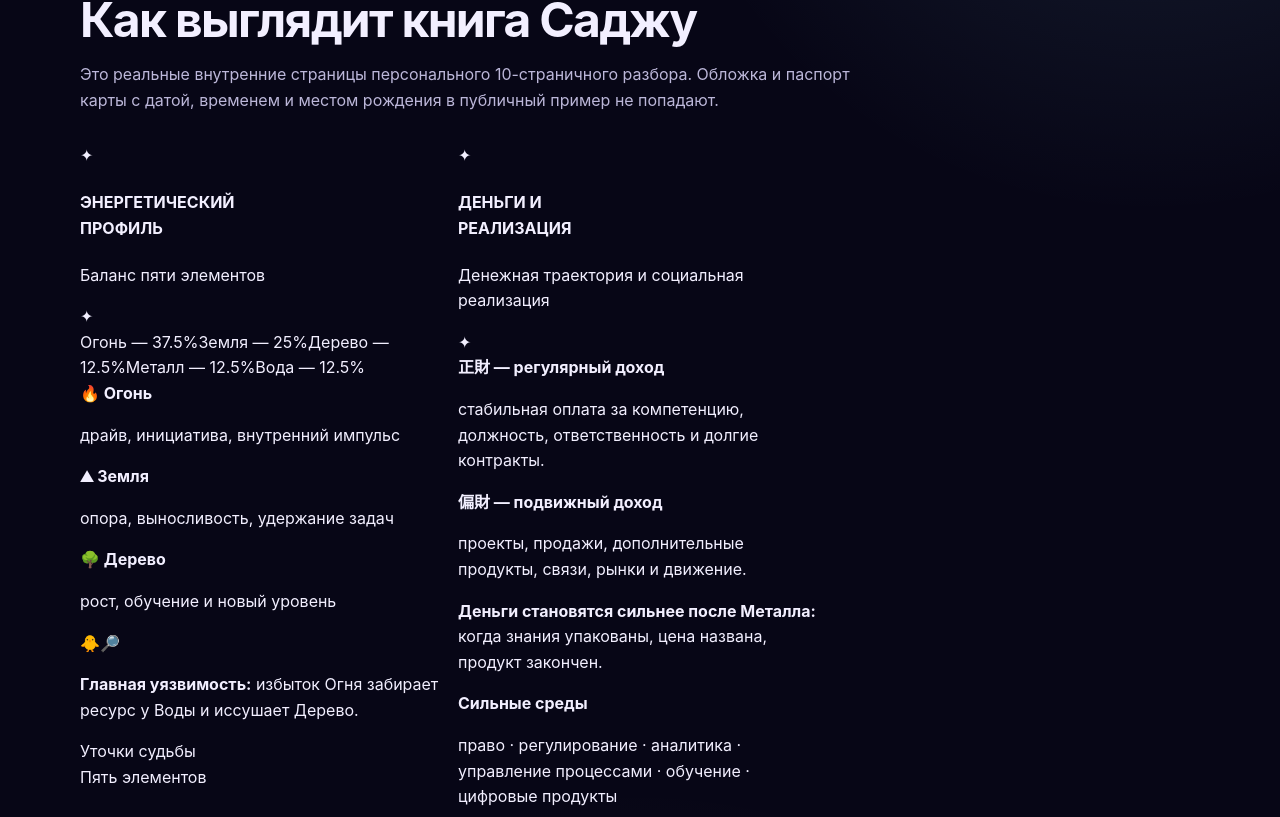
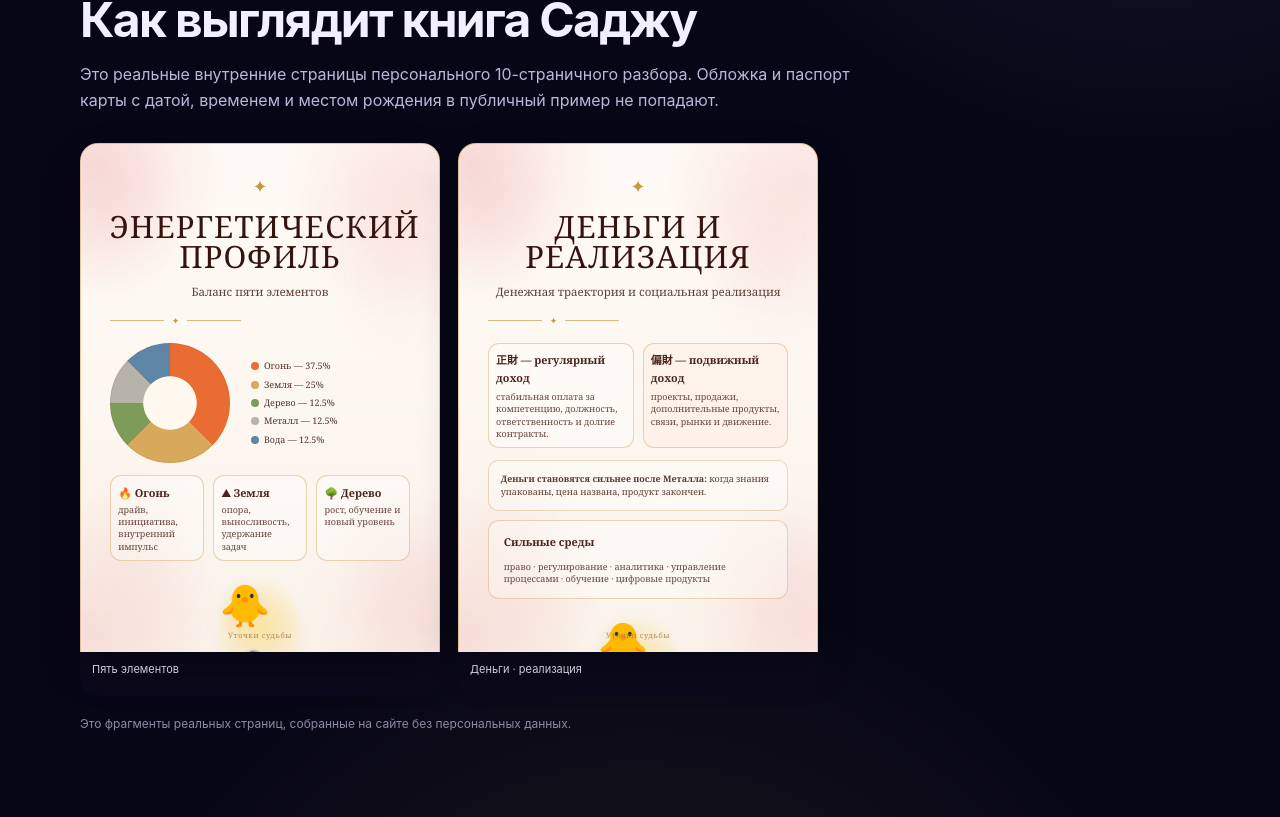
Before and after one commit to baltutis02-crypto/utochki-sudby, a Next.js app: page /razbory/saju in a window 1280 px wide. Shown: the part 1003-1820 px from the top of the page. Built offline with nearby package versions, Linux system fonts and the light colour scheme.

Commit message:
Style live reading previews

```diff
--- a/app/globals.css
+++ b/app/globals.css
@@ -898,3 +898,287 @@ h3 { font-size: 22px; }
     padding-top: 46px;
   }
 }
+
+
+/* Rendered reading samples: no external image assets */
+.sample-wrap {
+  min-width: 0;
+}
+.sample-sheet {
+  position: relative;
+  aspect-ratio: 360 / 509;
+  overflow: hidden;
+  padding: 8% 8% 7%;
+  color: #351c17;
+  border: 1px solid rgba(201,160,83,.5);
+  border-radius: 18px;
+  background:
+    radial-gradient(circle at 4% 4%, rgba(238,178,178,.42), transparent 22%),
+    radial-gradient(circle at 96% 8%, rgba(243,192,192,.38), transparent 24%),
+    radial-gradient(circle at 2% 96%, rgba(238,177,177,.34), transparent 23%),
+    radial-gradient(circle at 98% 95%, rgba(242,190,190,.32), transparent 24%),
+    linear-gradient(180deg, #fffaf5 0%, #fbf4ec 100%);
+  box-shadow: 0 18px 40px rgba(0,0,0,.2);
+}
+.sample-sheet::before,
+.sample-sheet::after {
+  content: "";
+  position: absolute;
+  inset: -8%;
+  pointer-events: none;
+  opacity: .3;
+  background:
+    radial-gradient(ellipse at 14% 18%, rgba(225,140,150,.28), transparent 14%),
+    radial-gradient(ellipse at 84% 30%, rgba(230,157,157,.22), transparent 14%),
+    radial-gradient(ellipse at 25% 80%, rgba(235,171,171,.22), transparent 15%);
+  filter: blur(8px);
+}
+.sample-sheet::after {
+  transform: rotate(180deg);
+}
+.sample-sheet > * {
+  position: relative;
+  z-index: 1;
+}
+.sample-top-ornament {
+  margin-bottom: 3%;
+  text-align: center;
+  color: #c59842;
+  font-size: clamp(12px, 1.5vw, 18px);
+}
+.sample-title {
+  margin: 0;
+  color: #351410;
+  text-align: center;
+  font-family: Georgia, "Times New Roman", serif;
+  font-size: clamp(19px, 2.4vw, 32px);
+  font-weight: 500;
+  line-height: .98;
+  letter-spacing: .04em;
+}
+.sample-subtitle {
+  margin: 4% 0 0;
+  text-align: center;
+  color: #5d4038;
+  font-family: Georgia, "Times New Roman", serif;
+  font-size: clamp(8px, .9vw, 12px);
+}
+.sample-gold-rule {
+  display: flex;
+  align-items: center;
+  gap: 8px;
+  margin: 4% auto 5%;
+  color: #c59842;
+  font-size: 9px;
+}
+.sample-gold-rule::before,
+.sample-gold-rule::after {
+  content: "";
+  width: 54px;
+  height: 1px;
+  background: rgba(197,152,66,.65);
+}
+.sample-lead {
+  max-width: 88%;
+  margin: 0 auto 5%;
+  text-align: center;
+  color: #4d2a24;
+  font-family: Georgia, "Times New Roman", serif;
+  font-size: clamp(8px, .95vw, 12px);
+  line-height: 1.45;
+}
+.sample-lead.compact {
+  margin-bottom: 4%;
+}
+.sample-two-boxes,
+.sample-three-boxes {
+  display: grid;
+  gap: 3%;
+}
+.sample-two-boxes {
+  grid-template-columns: 1fr 1fr;
+}
+.sample-two-boxes.money {
+  margin-bottom: 4%;
+}
+.sample-three-boxes {
+  grid-template-columns: repeat(3, 1fr);
+  margin-top: 4%;
+}
+.sample-box {
+  padding: 5%;
+  border: 1px solid rgba(197,152,66,.38);
+  border-radius: 11px;
+  background: rgba(255,255,255,.34);
+}
+.sample-box.soft {
+  background: rgba(255,236,227,.42);
+}
+.sample-box.wide {
+  margin-top: 3%;
+  padding: 4% 5%;
+}
+.sample-box.mini {
+  padding: 8%;
+}
+.sample-box strong {
+  display: block;
+  margin-bottom: 4%;
+  color: #4b241d;
+  font-family: Georgia, "Times New Roman", serif;
+  font-size: clamp(7px, .85vw, 11px);
+}
+.sample-box p,
+.sample-box li {
+  color: #64443b;
+  font-family: Georgia, "Times New Roman", serif;
+  font-size: clamp(6px, .72vw, 9px);
+  line-height: 1.35;
+}
+.sample-box p {
+  margin: 0;
+}
+.sample-box ul {
+  margin: 0;
+  padding-left: 1.15em;
+}
+.sample-box li + li {
+  margin-top: 2px;
+}
+.sample-duck {
+  display: grid;
+  place-items: center;
+  width: 27%;
+  aspect-ratio: 1;
+  margin: 4% auto 2%;
+  border-radius: 50%;
+  background:
+    radial-gradient(circle at 50% 42%, rgba(255,230,151,.8), rgba(255,255,255,.14) 62%, transparent 64%);
+  filter: drop-shadow(0 5px 9px rgba(137,88,31,.16));
+  font-size: clamp(19px, 3.2vw, 42px);
+}
+.sample-quote {
+  margin: 3% auto 0;
+  max-width: 90%;
+  text-align: center;
+  color: #59352d;
+  font-family: Georgia, "Times New Roman", serif;
+  font-size: clamp(7px, .8vw, 10px);
+  font-style: italic;
+  line-height: 1.35;
+}
+.sample-alert {
+  margin: 4% 0 0;
+  padding: 4%;
+  border: 1px solid rgba(197,152,66,.35);
+  border-radius: 10px;
+  color: #5b3931;
+  background: rgba(255,255,255,.35);
+  font-family: Georgia, "Times New Roman", serif;
+  font-size: clamp(6px, .7vw, 9px);
+  line-height: 1.4;
+}
+.sample-page-number {
+  position: absolute;
+  left: 0;
+  right: 0;
+  bottom: 2.1%;
+  text-align: center;
+  color: #b28a50;
+  font-family: Georgia, "Times New Roman", serif;
+  font-size: clamp(5px, .58vw, 8px);
+  letter-spacing: .08em;
+}
+.sample-caption {
+  display: block;
+  min-height: 44px;
+  padding: 10px 12px;
+  color: #e7e2f1;
+  background: rgba(11,9,27,.94);
+  border-radius: 0 0 18px 18px;
+  font-size: 11px;
+  line-height: 1.35;
+}
+.sample-wrap .sample-sheet {
+  border-radius: 18px 18px 0 0;
+  border-bottom: 0;
+}
+.sample-energy {
+  display: grid;
+  grid-template-columns: .86fr 1.14fr;
+  gap: 7%;
+  align-items: center;
+  margin: 1% 0 4%;
+}
+.sample-donut {
+  width: 100%;
+  aspect-ratio: 1;
+  border-radius: 50%;
+  background:
+    radial-gradient(circle at center, #fff8ef 0 31%, transparent 32%),
+    conic-gradient(
+      #e96d33 0 37.5%,
+      #d9a95b 37.5% 62.5%,
+      #7d9c5a 62.5% 75%,
+      #b7b2aa 75% 87.5%,
+      #5d85a6 87.5% 100%
+    );
+  box-shadow: inset 0 0 0 1px rgba(117,77,49,.12);
+}
+.sample-legend {
+  display: grid;
+  gap: 4px;
+  color: #52332c;
+  font-family: Georgia, "Times New Roman", serif;
+  font-size: clamp(6px, .72vw, 9px);
+}
+.sample-legend span {
+  display: flex;
+  align-items: center;
+  gap: 5px;
+}
+.sample-legend i {
+  width: 8px;
+  height: 8px;
+  border-radius: 50%;
+  flex: 0 0 auto;
+}
+.sample-legend .fire { background: #e96d33; }
+.sample-legend .earth { background: #d9a95b; }
+.sample-legend .wood { background: #7d9c5a; }
+.sample-legend .metal { background: #b7b2aa; }
+.sample-legend .water { background: #5d85a6; }
+
+.example-pages .sample-wrap,
+.reading-example-grid .sample-wrap {
+  transition: transform .2s ease;
+}
+.example-pages .sample-wrap:hover,
+.reading-example-grid .sample-wrap:hover {
+  transform: translateY(-4px);
+}
+
+@media (max-width: 620px) {
+  .sample-title {
+    font-size: clamp(25px, 8vw, 34px);
+  }
+  .sample-subtitle,
+  .sample-lead {
+    font-size: clamp(10px, 3vw, 13px);
+  }
+  .sample-box strong {
+    font-size: clamp(9px, 2.7vw, 12px);
+  }
+  .sample-box p,
+  .sample-box li,
+  .sample-alert,
+  .sample-legend {
+    font-size: clamp(8px, 2.2vw, 10px);
+  }
+  .sample-duck {
+    font-size: clamp(30px, 10vw, 44px);
+  }
+  .sample-quote {
+    font-size: clamp(9px, 2.5vw, 11px);
+  }
+}
```
